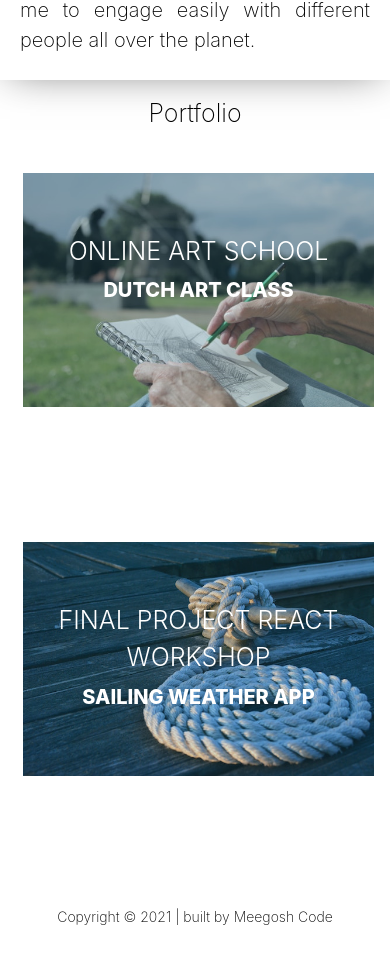
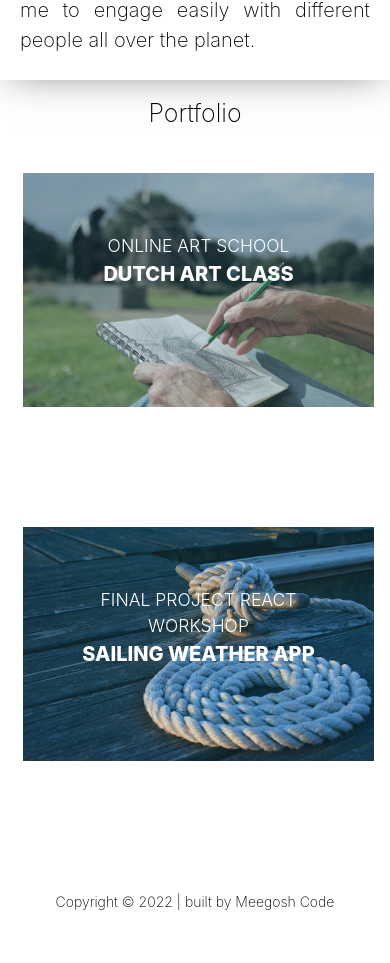
Before and after one commit to SabMc/meegoshcode, a React (Create React App) app: page / in a window 390 px wide. Shown: the part 1153-2116 px from the top of the page. Built offline with nearby package versions, Linux system fonts and the light colour scheme.

Commit message:
Portfolio
Styling flexbox for the portfolio projects

```diff
--- a/src/components/Footer.js
+++ b/src/components/Footer.js
@@ -6,7 +6,7 @@ function Footer() {
   return (
     <>
       <div className="footer-container">
-        <p>Copyright © 2021 | built by Meegosh Code</p>
+        <p>Copyright © 2022 | built by Meegosh Code</p>
       </div>
     </>
   );
--- a/src/components/Portfolio.css
+++ b/src/components/Portfolio.css
@@ -8,11 +8,13 @@
 }
 
 .projects-container {
-  display: grid;
-  grid-auto-flow: dense;
-  gap: 15px 10px;
-  justify-items: center;
+  display: flex;
+  justify-content: space-around;
   align-items: center;
+}
+
+@media screen and (max-width: 1200px) {
+  .projects-container{flex-direction: column;}
 }
 
 .grid{
@@ -163,3 +165,17 @@
     -webkit-transform: translate3d(0,0,0);
     transform: translate3d(0,0,0);
   }
+
+  @media screen and (max-width: 960px) {
+    .grid figure p {
+
+      font-size: 55%;
+
+
+  }
+
+  .grid figure h2 {
+
+    font-size: 70%;
+}
+}
```
